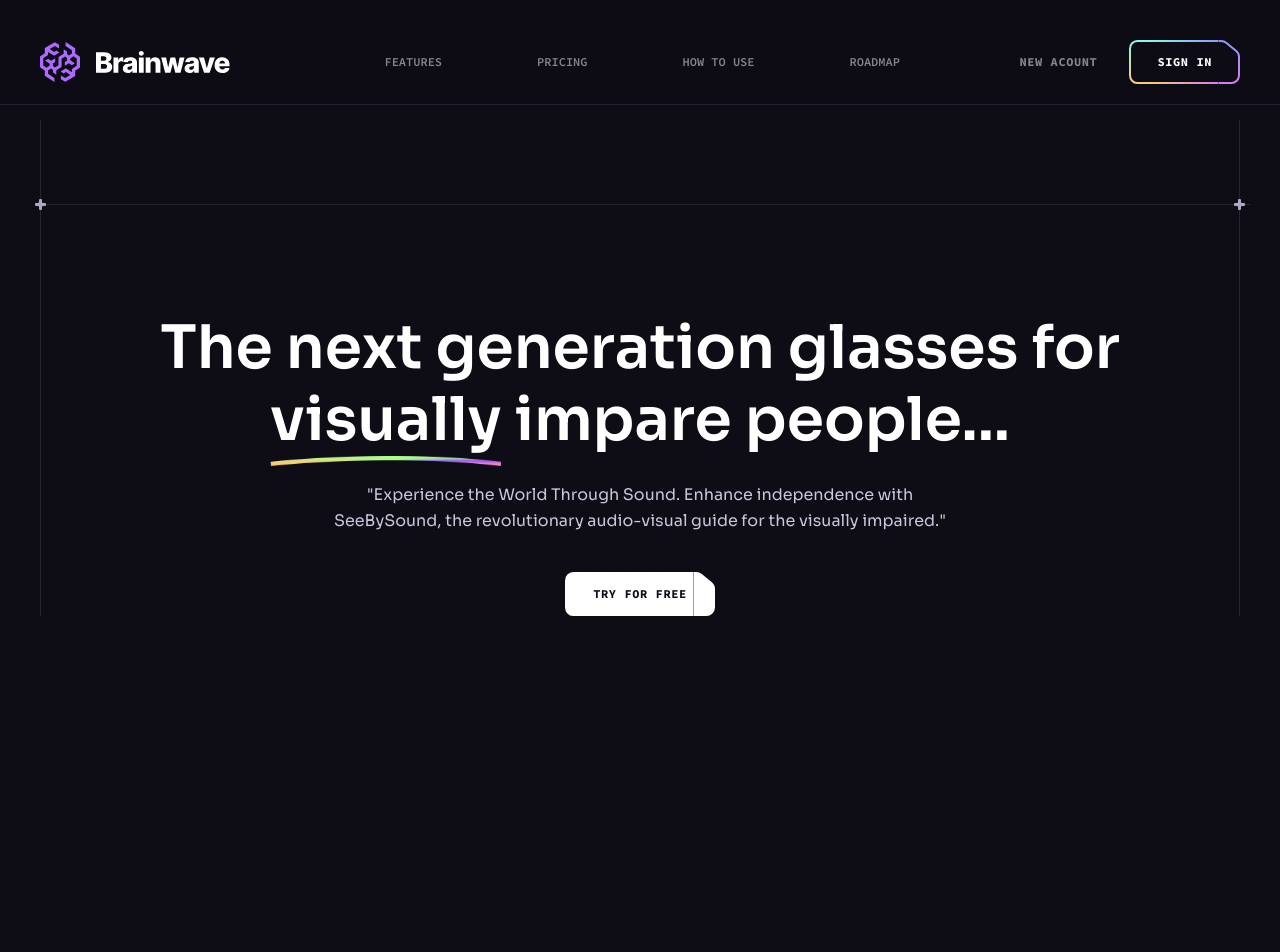
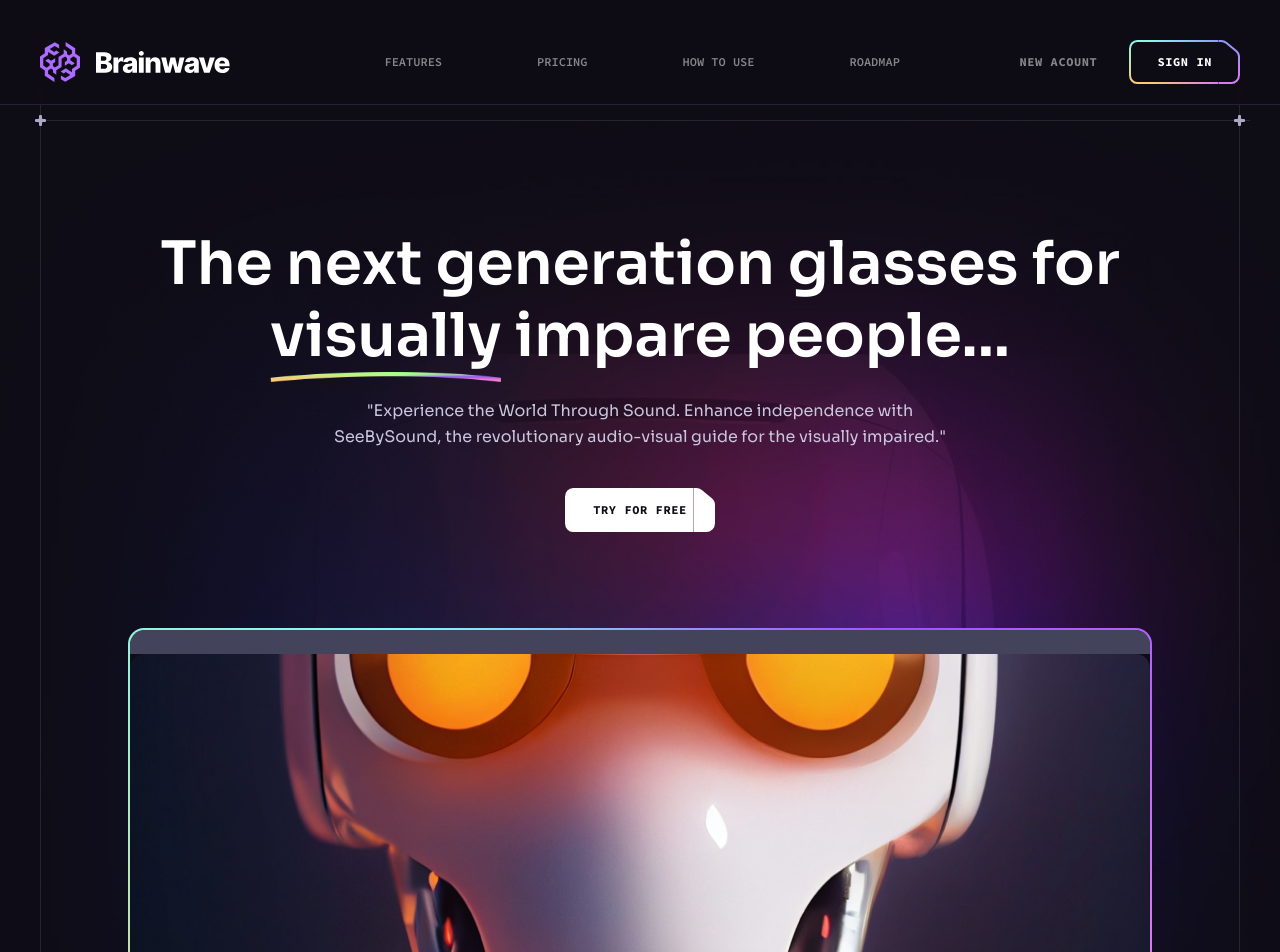
Before and after one commit to Nota0515/practice_react, a React (Vite) app: page / in a window 1280 px wide. Shown: the top 952 px of the page. Before the commit the page ends 800 px from the top, so only its background shows below. Built offline with nearby package versions, Linux system fonts and the light colour scheme.

Commit message:
added heroimage

```diff
--- a/src/components/Hero.jsx
+++ b/src/components/Hero.jsx
@@ -7,7 +7,7 @@ import { curve, heroBackground, robot } from "../assets";
 const Hero = () => {
   return (
     <Section
-    className='pt-[12rem] -mt-[5.25]'
+    className='pt-[12rem] -mt-[5.25rem]'
     crosses
     crossesOffset="lg:translate-y-[5.25rem]"
     customPaddings
@@ -29,6 +29,31 @@ const Hero = () => {
             Try for Free
           </Button>
         </div>
+        <div className='relative max-w-[23rem] mx-auto md:max-w-5xl xl:mb-24'>
+          <div className='relative z-1 p-0.5 rounded-2xl bg-conic-gradient'>
+            <div className='relative bg-n-8 rounded-[1rem]'>
+              <div className='h-[1.5rem] bg-n-10 rounded-t-[0.9rem]'/>
+               <div className='aspect-[33/40] rounded-[0.9rem] overflow-hidden md:aspect-[688/490] lg:aspect-[1024/490]'>
+                  <img
+                    src={robot}
+                    className='w-full scale-[1.7] -translate-y-[8%] md:scale-[1] md:-translate-y-[10%] lg:-translate-y-[23%]'
+                    width={1024}
+                    height={490}
+                    alt='heroImage'
+                  />
+               </div>
+            </div>
+          </div>
+          <div className='absolute -top-[54%] left-1/2 w-[234%] -translate-x-1/2 md:-top-[46%] md:w-[138%] lg:-top-[104%] ' >
+            <img
+              className='w-full'
+              src={heroBackground}
+              width={1440}
+              height={1800}
+              alt='herobg'
+            />
+          </div>
+        </div>
       </div>
     </Section>
   );
```
